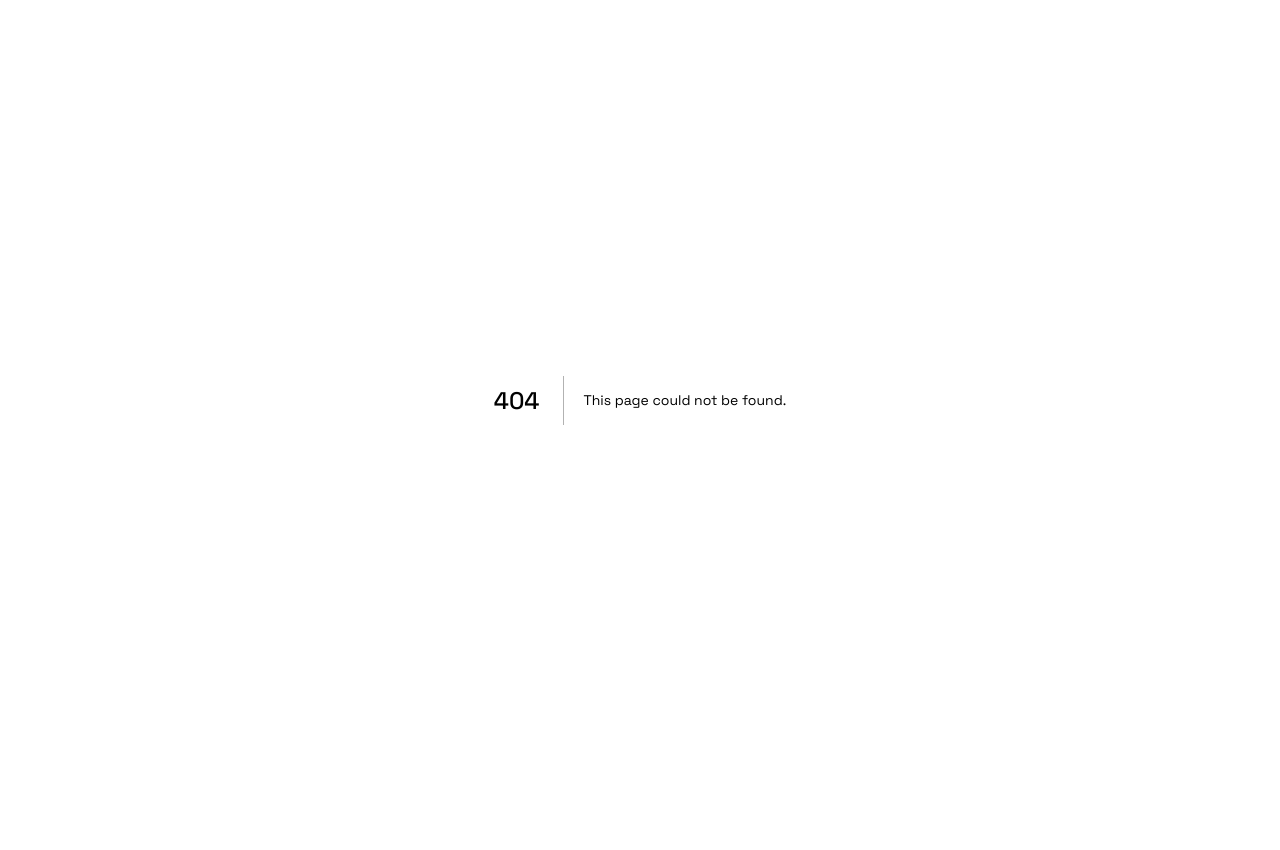
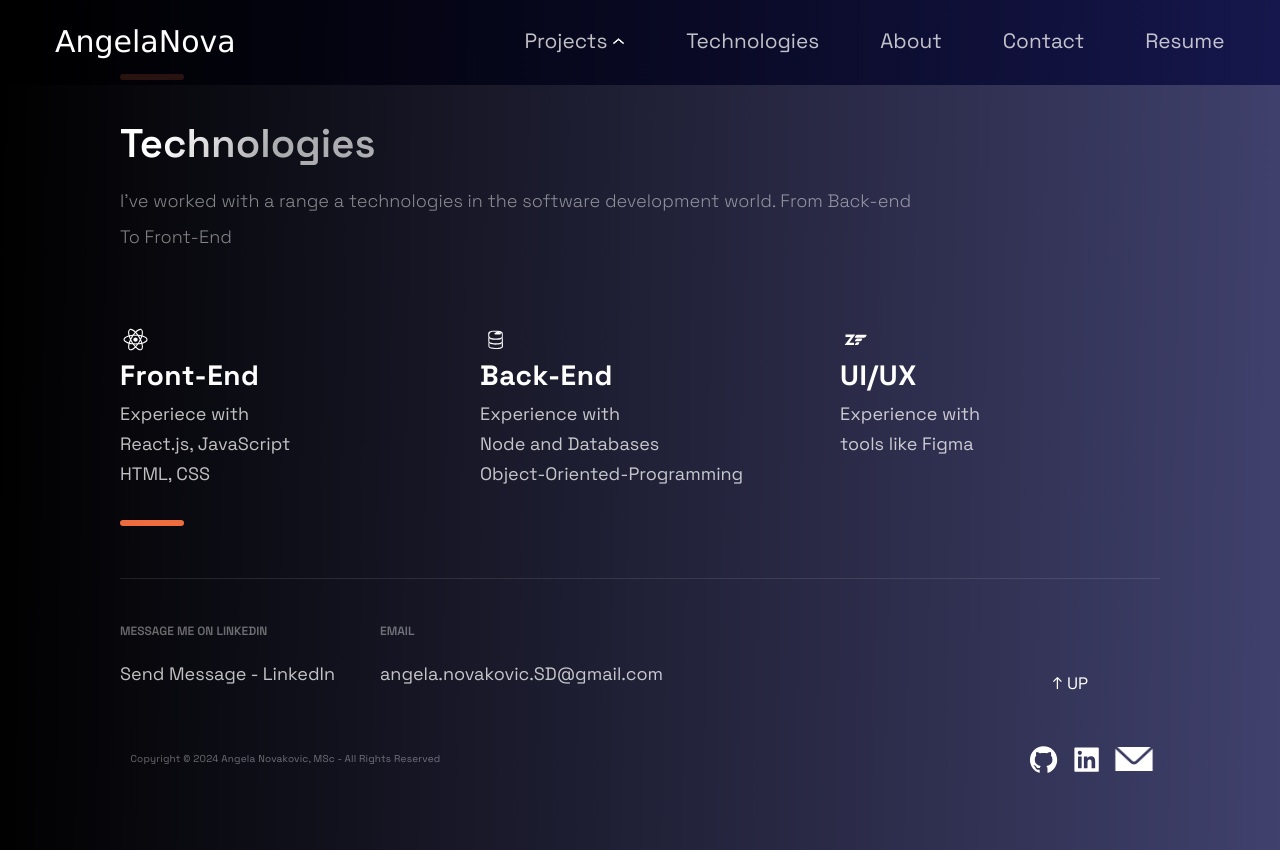
Before and after one commit to AngelaNova/Portfolio_AngelaNovakovic.com, a Next.js app: page /MyTechPage in a window 1280 px wide. Before the commit this address had no page. Before the commit the page ends 800 px from the top, so only its background shows below. Built offline with nearby package versions, Linux system fonts and the light colour scheme.

Commit message:
Initialize MyTechPage.js
I created a new page called MyTechPage.js which has a component MyTech.js where my current knowledge in software development will be illustrated.

```diff
--- /dev/null
+++ b/src/MyTech/MyTech.js
@@ -0,0 +1,12 @@
+import React from 'react'
+import Technologies from '../components/Technologies/Technologies'
+
+const MyTech = () => {
+  return (
+    <div>
+      <Technologies/>
+    </div>
+  )
+}
+
+export default MyTech
--- a/src/components/Header/Header.js
+++ b/src/components/Header/Header.js
@@ -30,7 +30,7 @@ const Header = () =>  {
                   </Link>
                 </li>
                 <li>
-                  <Link href="/TBD-project">
+                  <Link href="./">
                     <NavLink>TBD Project</NavLink>
                   </Link>
                 </li>
@@ -43,7 +43,7 @@ const Header = () =>  {
 
         </li>
         <li>
-          <Link href="#tech">
+          <Link href="./MyTechPage">
             <NavLink>Technologies</NavLink>
           </Link>
         </li>
--- a/src/components/Technologies/Technologies.js
+++ b/src/components/Technologies/Technologies.js
@@ -4,7 +4,7 @@ import { Section, SectionDivider, SectionText, SectionTitle } from '../../styles
 import { List, ListContainer, ListItem, ListParagraph, ListTitle } from './TechnologiesStyles';
 
 const Technologies = () =>  (
-  <Section id="tech">
+  <Section>
     <SectionDivider divider />
     <SectionTitle>Technologies</SectionTitle>
     <SectionText>
--- /dev/null
+++ b/src/pages/MyTechPage.js
@@ -0,0 +1,13 @@
+import React from 'react';
+import { Layout } from '../layout/Layout';
+import MyTech from '../MyTech/MyTech';
+
+const MyTechPage = () => {
+  return (
+    <Layout>
+      <MyTech/>
+    </Layout>
+  )
+}
+
+export default MyTechPage
```
Also changed, not shown: src/pages/index.js (+1 -13 lines), src/MyTech/MyTechStyles.js (added).
